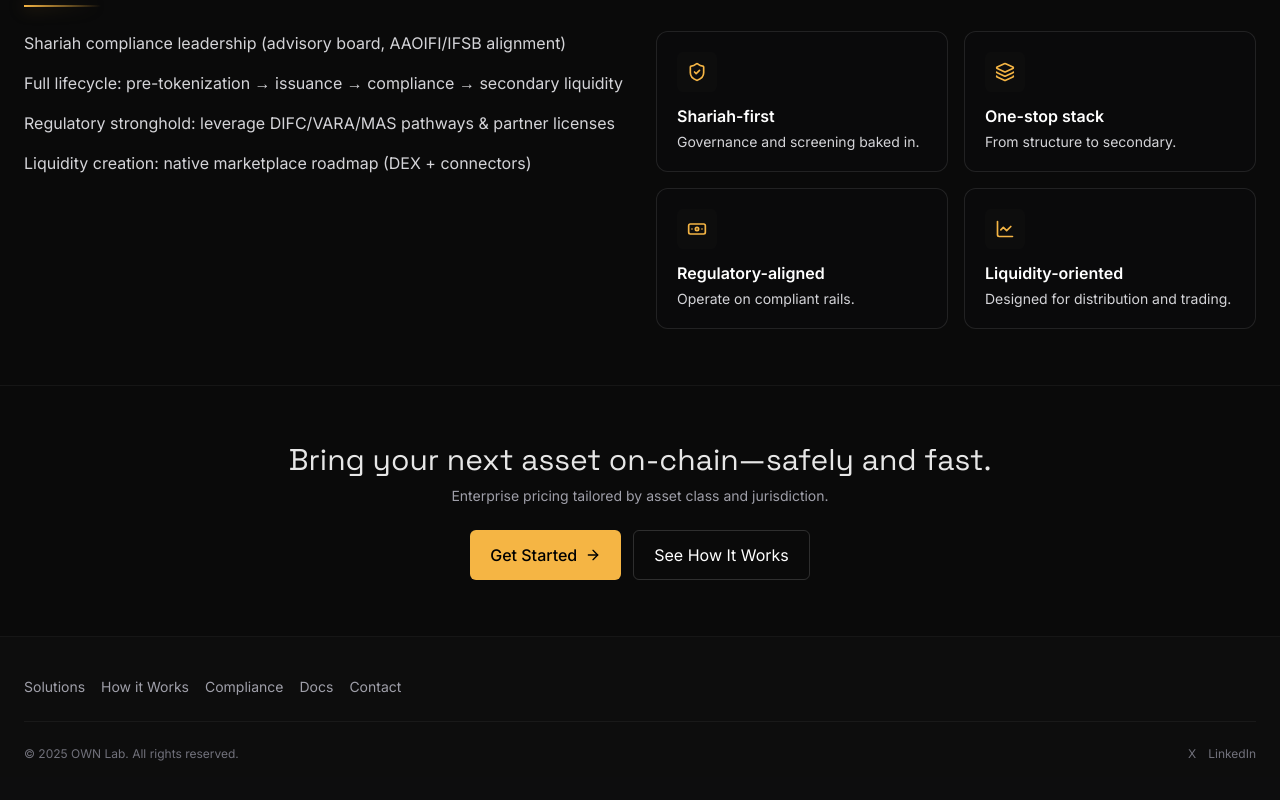
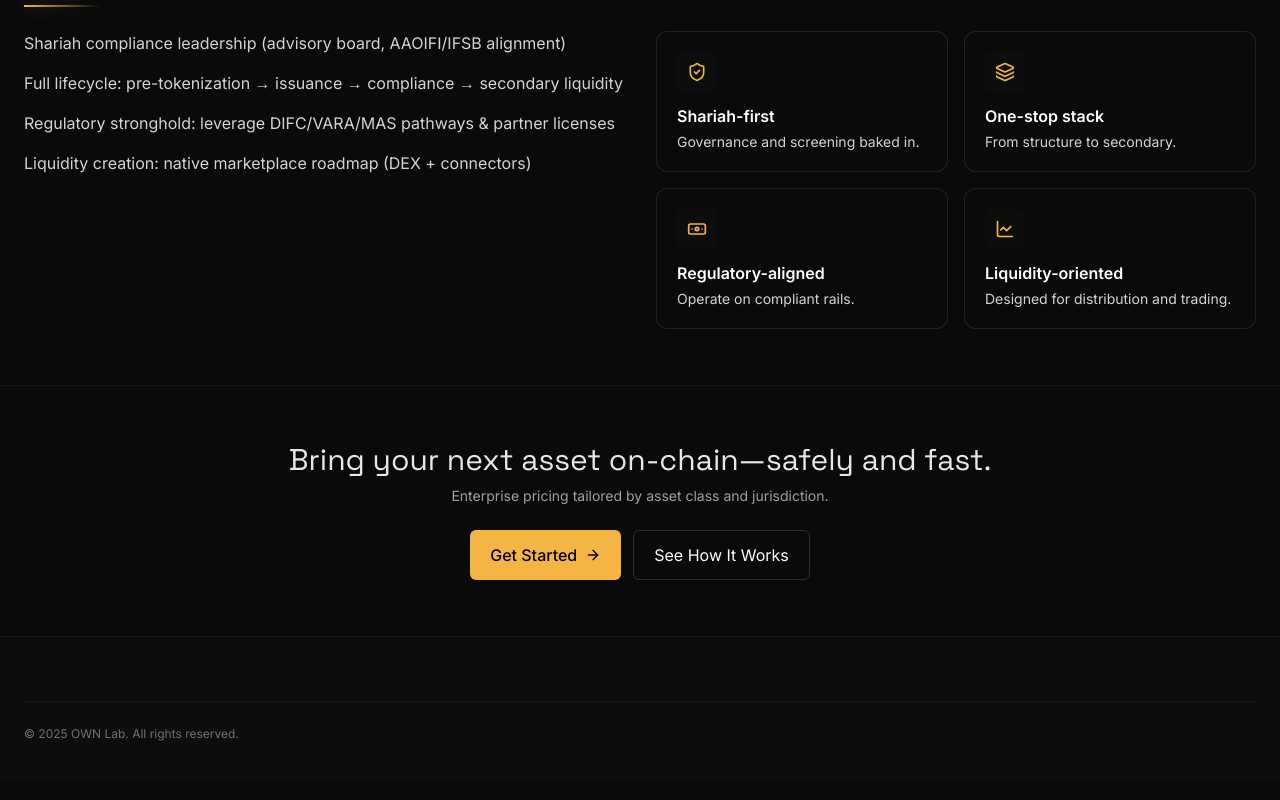
Before and after one commit to nisarakbar-coder/own-landing-page-v2, a Next.js app: page / in a window 1280 px wide. Shown: the part 1510-2310 px from the top of the page. Built offline with nearby package versions, Linux system fonts and the light colour scheme.

Commit message:
cosmetic changes

```diff
--- a/src/app/page.tsx
+++ b/src/app/page.tsx
@@ -457,22 +457,11 @@ export default function Home() {
       {/* Footer */}
       <footer className="bg-muted/60">
         <div className="mx-auto max-w-7xl px-4 sm:px-6 py-8 sm:py-10">
-          <div className="flex flex-col md:flex-row md:items-center md:justify-between gap-4 sm:gap-6">
-            <nav aria-label="Footer" className="flex flex-wrap gap-3 sm:gap-4 text-xs sm:text-sm text-zinc-400">
-              <Link href="#" className="hover:text-white">Solutions</Link>
-              <Link href="#how" className="hover:text-white">How it Works</Link>
-              <Link href="#" className="hover:text-white">Compliance</Link>
-              <Link href="#" className="hover:text-white">Docs</Link>
-              <Link href="#contact" className="hover:text-white">Contact</Link>
-            </nav>
-          </div>
+
 
           <div className="mt-4 sm:mt-6 pt-4 sm:pt-6 border-t border-white/5 flex flex-col sm:flex-row sm:items-center sm:justify-between gap-3 sm:gap-4 text-xs text-zinc-500">
             <span>© {new Date().getFullYear()} OWN Lab. All rights reserved.</span>
-            <div className="flex gap-3">
-              <Link aria-label="Twitter" href="#" className="hover:text-white">X</Link>
-              <Link aria-label="LinkedIn" href="#" className="hover:text-white">LinkedIn</Link>
-            </div>
+
           </div>
         </div>
       </footer>
```
